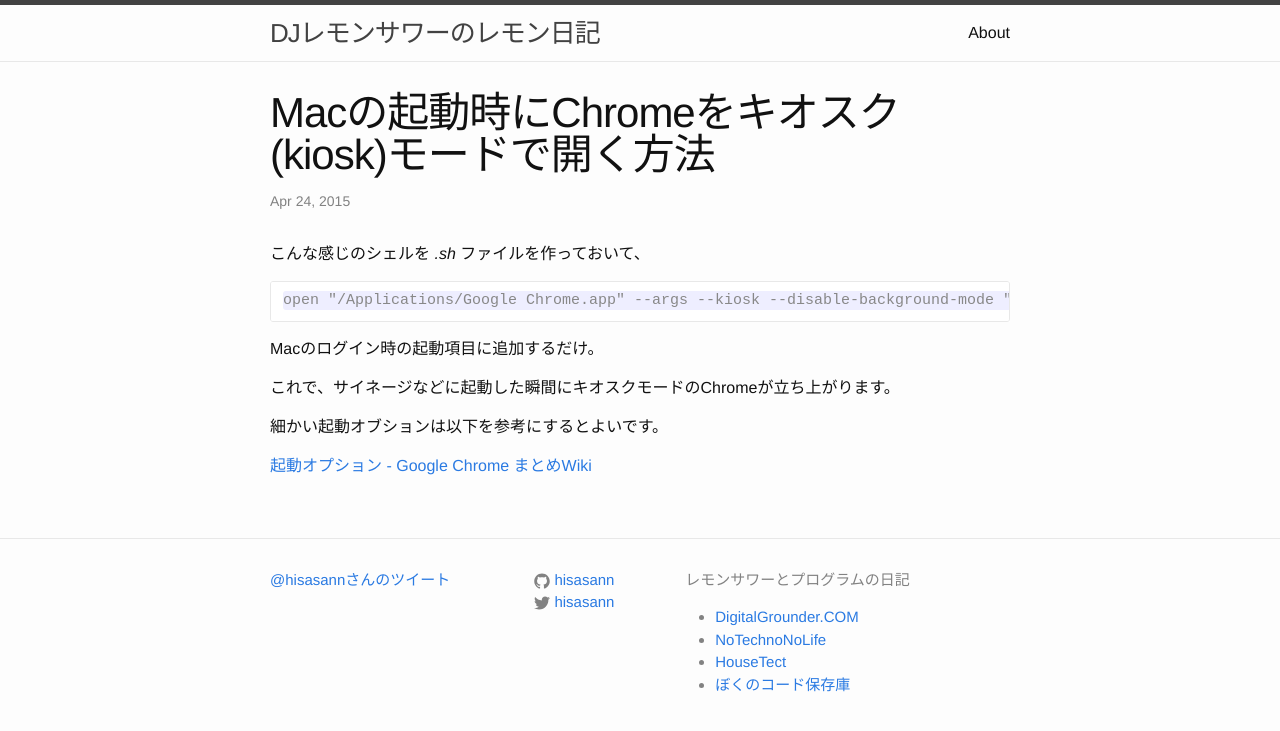
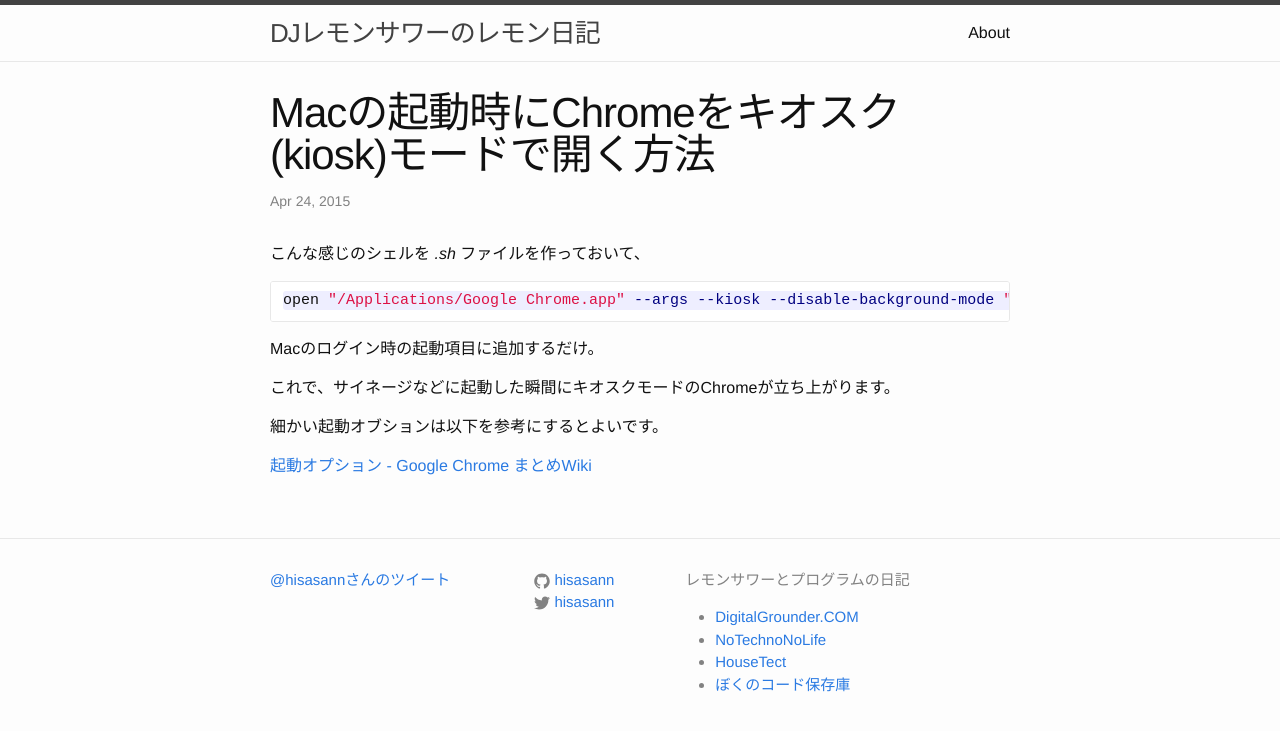
Before and after one commit to hisasann/hisasann.github.io, a Jekyll site: the page built from _posts/2015-04-23-chrome-kiosk-mode.markdown, in a window 1280 px wide. Shown: the top 731 px of the page. Built offline with Jekyll 4.4.1, drawn with Linux system fonts in a browser that asks for light colours; comment, search, counter and statistics services are not loaded.

Commit message:
shell-session → zsh

````diff
--- a/_posts/2015-04-23-chrome-kiosk-mode.markdown
+++ b/_posts/2015-04-23-chrome-kiosk-mode.markdown
@@ -6,7 +6,7 @@
 ---
 こんな感じのシェルを *.sh* ファイルを作っておいて、
 
-```shell-session
+```zsh
 open "/Applications/Google Chrome.app" --args --kiosk --disable-background-mode "http://hisasann.com/" --user-data-dir=/Users/[UserName]/Library/Application\ Support/Google/Chrome/kioskmode
 ```
 
````
